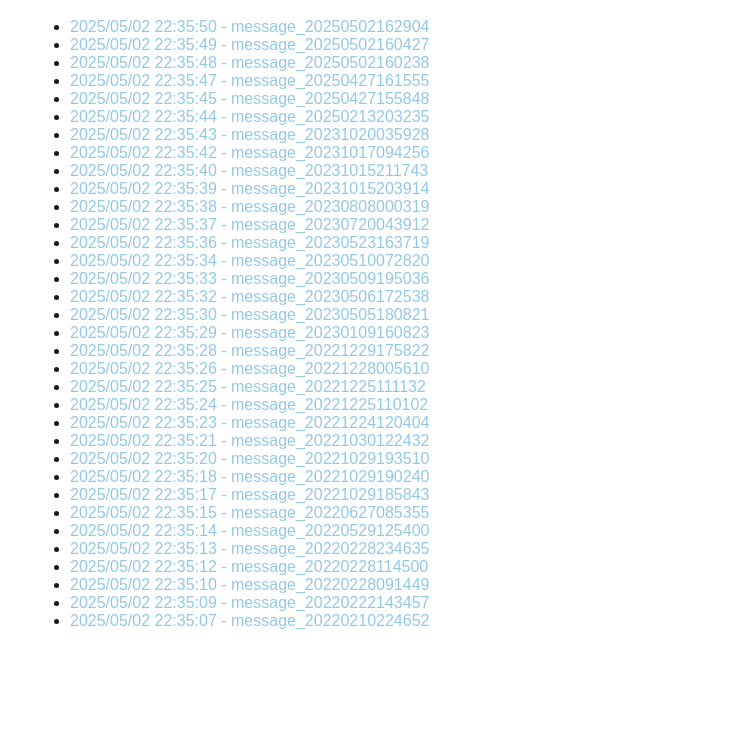
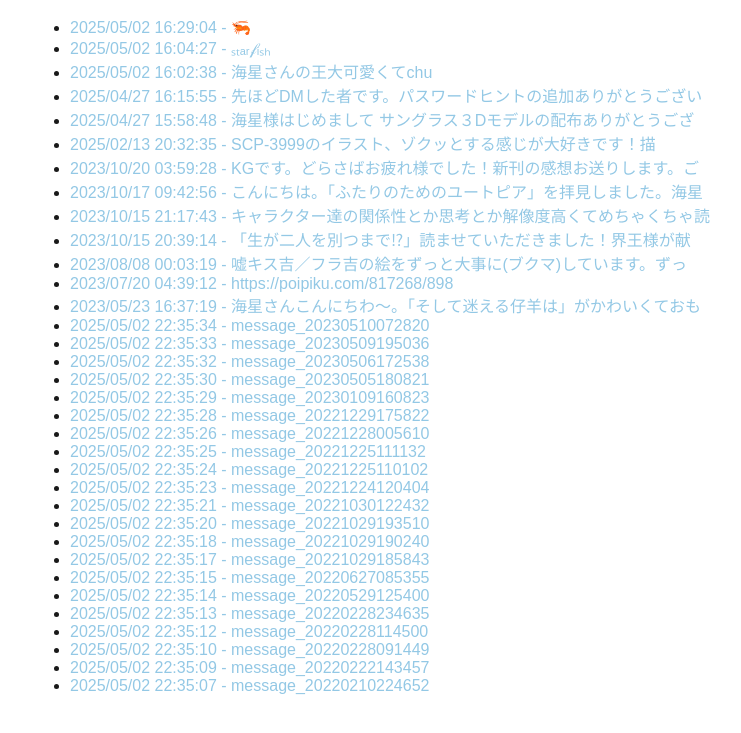
Before and after one commit to hitodeo0/odaibako-hitodeo0, a plain HTML site: page docs/hitodehitodehitode.html in a window 1280 px wide. Shown: the part 113-846 px from the top of the page, without its empty margins (34-775 px from the left). Before the commit the page ends 807 px from the top, so only its background shows below. Drawn offline with Linux system fonts and the light colour scheme.

Commit message:
一覧置換飽きたところまで

```diff
--- a/docs/hitodehitodehitode.html
+++ b/docs/hitodehitodehitode.html
@@ -17,8 +17,8 @@
         data.forEach(item => {
           const li = document.createElement("li");
           const a = document.createElement("a");
-          a.href = "messages/" + item.path;
-          a.textContent = `${item.date} - ${item.title}`;
+          a.href = "messages/" + item.filename;
+          a.textContent = `${item.date} - ${item.message}`;
           li.appendChild(a);
           ul.appendChild(li);
         });
--- a/docs/list.json
+++ b/docs/list.json
@@ -1,172 +1,172 @@
 [
   {
-    "title": "message_20250502162904",
-    "path": "message_20250502162904.html",
-    "date": "2025/05/02 22:35:50"
+    "message": "🦐",
+    "filename": "message_20250502162904.html",
+    "date": "2025/05/02 16:29:04"
   },
   {
-    "title": "message_20250502160427",
-    "path": "message_20250502160427.html",
-    "date": "2025/05/02 22:35:49"
+    "message": "ₛₜₐᵣ𝒻ᵢₛₕ",
+    "filename": "message_20250502160427.html",
+    "date": "2025/05/02 16:04:27"
   },
   {
-    "title": "message_20250502160238",
-    "path": "message_20250502160238.html",
-    "date": "2025/05/02 22:35:48"
+    "message": "海星さんの王大可愛くてchu",
+    "filename": "message_20250502160238.html",
+    "date": "2025/05/02 16:02:38"
   },
   {
-    "title": "message_20250427161555",
-    "path": "message_20250427161555.html",
-    "date": "2025/05/02 22:35:47"
+    "message": "先ほどDMした者です。パスワードヒントの追加ありがとうござい",
+    "filename": "message_20250427161555.html",
+    "date": "2025/04/27 16:15:55"
   },
   {
-    "title": "message_20250427155848",
-    "path": "message_20250427155848.html",
-    "date": "2025/05/02 22:35:45"
+    "message": "海星様はじめまして サングラス３Dモデルの配布ありがとうござ",
+    "filename": "message_20250427155848.html",
+    "date": "2025/04/27 15:58:48"
   },
   {
-    "title": "message_20250213203235",
-    "path": "message_20250213203235.html",
-    "date": "2025/05/02 22:35:44"
+    "message": "SCP-3999のイラスト、ゾクッとする感じが大好きです！描",
+    "filename": "message_20250213203235.html",
+    "date": "2025/02/13 20:32:35"
   },
   {
-    "title": "message_20231020035928",
-    "path": "message_20231020035928.html",
-    "date": "2025/05/02 22:35:43"
+    "message": "KGです。どらさばお疲れ様でした！新刊の感想お送りします。ご",
+    "filename": "message_20231020035928.html",
+    "date": "2023/10/20 03:59:28"
   },
   {
-    "title": "message_20231017094256",
-    "path": "message_20231017094256.html",
-    "date": "2025/05/02 22:35:42"
+    "message": "こんにちは。「ふたりのためのユートピア」を拝見しました。海星",
+    "filename": "message_20231017094256.html",
+    "date": "2023/10/17 09:42:56"
   },
   {
-    "title": "message_20231015211743",
-    "path": "message_20231015211743.html",
-    "date": "2025/05/02 22:35:40"
+    "message": "キャラクター達の関係性とか思考とか解像度高くてめちゃくちゃ読",
+    "filename": "message_20231015211743.html",
+    "date": "2023/10/15 21:17:43"
   },
   {
-    "title": "message_20231015203914",
-    "path": "message_20231015203914.html",
-    "date": "2025/05/02 22:35:39"
+    "message": "「生が二人を別つまで⁉︎」読ませていただきました！界王様が献",
+    "filename": "message_20231015203914.html",
+    "date": "2023/10/15 20:39:14"
   },
   {
-    "title": "message_20230808000319",
-    "path": "message_20230808000319.html",
-    "date": "2025/05/02 22:35:38"
+    "message": "嘘キス吉／フラ吉の絵をずっと大事に(ブクマ)しています。ずっ",
+    "filename": "message_20230808000319.html",
+    "date": "2023/08/08 00:03:19"
   },
   {
-    "title": "message_20230720043912",
-    "path": "message_20230720043912.html",
-    "date": "2025/05/02 22:35:37"
+    "message": "https://poipiku.com/817268/898",
+    "filename": "message_20230720043912.html",
+    "date": "2023/07/20 04:39:12"
   },
   {
-    "title": "message_20230523163719",
-    "path": "message_20230523163719.html",
-    "date": "2025/05/02 22:35:36"
+    "message": "海星さんこんにちわ〜。「そして迷える仔羊は」がかわいくておも",
+    "filename": "message_20230523163719.html",
+    "date": "2023/05/23 16:37:19"
   },
   {
-    "title": "message_20230510072820",
-    "path": "message_20230510072820.html",
+    "message": "message_20230510072820",
+    "filename": "message_20230510072820.html",
     "date": "2025/05/02 22:35:34"
   },
   {
-    "title": "message_20230509195036",
-    "path": "message_20230509195036.html",
+    "message": "message_20230509195036",
+    "filename": "message_20230509195036.html",
     "date": "2025/05/02 22:35:33"
   },
   {
-    "title": "message_20230506172538",
-    "path": "message_20230506172538.html",
+    "message": "message_20230506172538",
+    "filename": "message_20230506172538.html",
     "date": "2025/05/02 22:35:32"
   },
   {
-    "title": "message_20230505180821",
-    "path": "message_20230505180821.html",
+    "message": "message_20230505180821",
+    "filename": "message_20230505180821.html",
     "date": "2025/05/02 22:35:30"
   },
   {
-    "title": "message_20230109160823",
-    "path": "message_20230109160823.html",
+    "message": "message_20230109160823",
+    "filename": "message_20230109160823.html",
     "date": "2025/05/02 22:35:29"
   },
   {
-    "title": "message_20221229175822",
-    "path": "message_20221229175822.html",
+    "message": "message_20221229175822",
+    "filename": "message_20221229175822.html",
     "date": "2025/05/02 22:35:28"
   },
   {
-    "title": "message_20221228005610",
-    "path": "message_20221228005610.html",
+    "message": "message_20221228005610",
+    "filename": "message_20221228005610.html",
     "date": "2025/05/02 22:35:26"
   },
   {
-    "title": "message_20221225111132",
-    "path": "message_20221225111132.html",
+    "message": "message_20221225111132",
+    "filename": "message_20221225111132.html",
     "date": "2025/05/02 22:35:25"
   },
   {
-    "title": "message_20221225110102",
-    "path": "message_20221225110102.html",
+    "message": "message_20221225110102",
+    "filename": "message_20221225110102.html",
     "date": "2025/05/02 22:35:24"
   },
   {
-    "title": "message_20221224120404",
-    "path": "message_20221224120404.html",
+    "message": "message_20221224120404",
+    "filename": "message_20221224120404.html",
     "date": "2025/05/02 22:35:23"
   },
   {
-    "title": "message_20221030122432",
-    "path": "message_20221030122432.html",
+    "message": "message_20221030122432",
+    "filename": "message_20221030122432.html",
     "date": "2025/05/02 22:35:21"
   },
   {
-    "title": "message_20221029193510",
-    "path": "message_20221029193510.html",
+    "message": "message_20221029193510",
+    "filename": "message_20221029193510.html",
     "date": "2025/05/02 22:35:20"
   },
   {
-    "title": "message_20221029190240",
-    "path": "message_20221029190240.html",
+    "message": "message_20221029190240",
+    "filename": "message_20221029190240.html",
     "date": "2025/05/02 22:35:18"
   },
   {
-    "title": "message_20221029185843",
-    "path": "message_20221029185843.html",
+    "message": "message_20221029185843",
+    "filename": "message_20221029185843.html",
     "date": "2025/05/02 22:35:17"
   },
   {
-    "title": "message_20220627085355",
-    "path": "message_20220627085355.html",
+    "message": "message_20220627085355",
+    "filename": "message_20220627085355.html",
     "date": "2025/05/02 22:35:15"
   },
   {
-    "title": "message_20220529125400",
-    "path": "message_20220529125400.html",
+    "message": "message_20220529125400",
+    "filename": "message_20220529125400.html",
     "date": "2025/05/02 22:35:14"
   },
   {
-    "title": "message_20220228234635",
-    "path": "message_20220228234635.html",
+    "message": "message_20220228234635",
+    "filename": "message_20220228234635.html",
     "date": "2025/05/02 22:35:13"
   },
   {
-    "title": "message_20220228114500",
-    "path": "message_20220228114500.html",
+    "message": "message_20220228114500",
+    "filename": "message_20220228114500.html",
     "date": "2025/05/02 22:35:12"
   },
   {
-    "title": "message_20220228091449",
-    "path": "message_20220228091449.html",
+    "message": "message_20220228091449",
+    "filename": "message_20220228091449.html",
     "date": "2025/05/02 22:35:10"
   },
   {
-    "title": "message_20220222143457",
-    "path": "message_20220222143457.html",
+    "message": "message_20220222143457",
+    "filename": "message_20220222143457.html",
     "date": "2025/05/02 22:35:09"
   },
   {
-    "title": "message_20220210224652",
-    "path": "message_20220210224652.html",
+    "message": "message_20220210224652",
+    "filename": "message_20220210224652.html",
     "date": "2025/05/02 22:35:07"
   }
 ]
```
